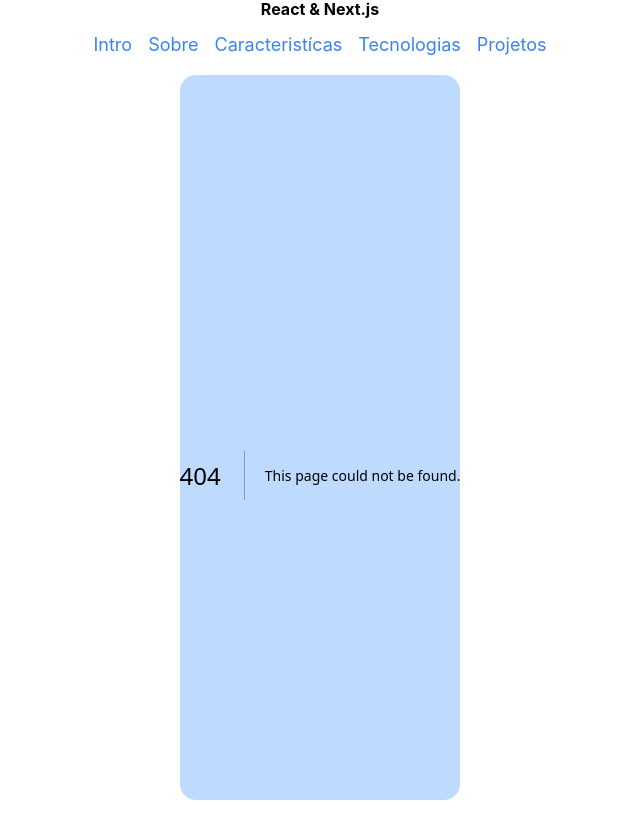
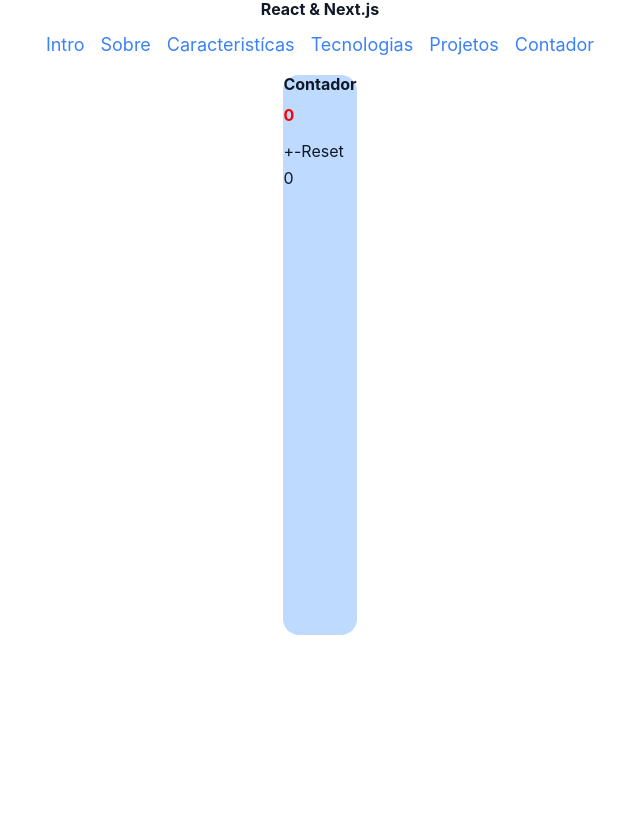
Before and after one commit to maximonunes/maximomnunes, a Next.js app: page /contador in a window 1280 px wide. Before the commit this address had no page. Shown: the top 838 px of the page, without its empty margins (320-960 px from the left). After the commit the page ends 800 px from the top, so only its background shows below. Built offline with nearby package versions, Linux system fonts and the light colour scheme.

Commit message:
Criação contador

```diff
--- /dev/null
+++ b/app/contador/page.tsx
@@ -0,0 +1,11 @@
+import Contador from "@/components/Contador";
+
+export default function ContadorPage(){
+
+    return(
+        <div>
+            <h2>Contador</h2>
+            <Contador />
+        </div>
+    )
+}
--- a/app/layout.tsx
+++ b/app/layout.tsx
@@ -36,6 +36,7 @@ export default function RootLayout({
           <Link href="/caracteristicas">Caracteristícas</Link>
           <Link href="/tecnologias">Tecnologias</Link>
           <Link href = "/projetos">Projetos</Link>
+          <Link href = "/contador">Contador</Link>
         </nav>
         </header>
 
--- /dev/null
+++ b/components/Contador.tsx
@@ -0,0 +1,53 @@
+'use client';
+import { useState, useEffect } from 'react';
+
+export default function Contador() {
+  const [count, setCount] = useState(0);
+  const [history, setHistory] = useState<number[]>([]);
+
+  useEffect(() => {
+    const saved = localStorage.getItem('contador');
+    if (saved) setCount(Number(saved));
+
+    const savedHistory = localStorage.getItem('contadorHistory');
+    if (savedHistory) setHistory(JSON.parse(savedHistory));
+  }, []);
+
+  useEffect(() => {
+    localStorage.setItem('contador', count.toString());
+    setHistory(prev => {
+      const newHist = [...prev, count];
+      localStorage.setItem('contadorHistory', JSON.stringify(newHist));
+      return newHist;
+    });
+  }, [count]);
+
+
+  const incrementar = () => setCount( prev =>Math.max( prev + 1 ,10));
+
+  const decrementar = () => setCount(prev => Math.min(prev -1 , 0));
+
+  const reset = () => setCount(0);
+
+  let color = '';
+  if(count <= 3){
+    color = 'red';
+  } else if( count <= 7){
+    color = 'yellow'
+  } else {
+    color = 'green';
+  }
+
+  return(
+    <div>
+        <h2 style = {{color}}>{count}</h2>
+        <button onClick={incrementar}>+</button>
+        <button onClick={decrementar}>-</button>
+        <button onClick={reset}>Reset</button>
+
+        <ul>
+            {history.map( (v , i) => <li key = {i}>{v}</li>)}
+        </ul>
+    </div>
+  )
+}
```
